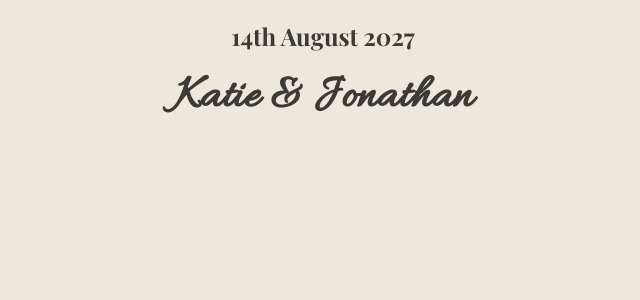
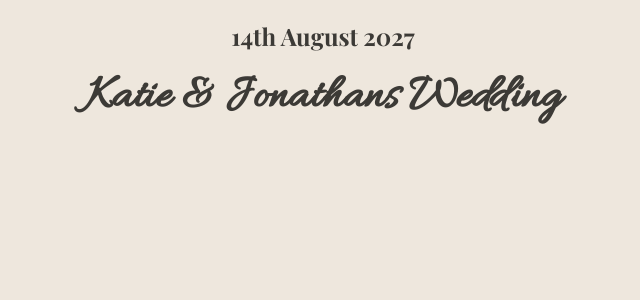
Before and after one commit to jag1989/garrett-wedding, a Vue app: page / in a window 1280 px wide. Shown: the top 300 px of the page, without its empty margins (317-957 px from the left). Built offline with nearby package versions, Linux system fonts and the light colour scheme.

Commit message:
Update title test

```diff
--- a/src/App.vue
+++ b/src/App.vue
@@ -4,7 +4,7 @@
 <template>
   <header>
     <h2>14th August 2027</h2>
-    <h1 class="names">Katie & Jonathan</h1>
+    <h1 class="names">Katie & Jonathans Wedding</h1>
   </header>
 </template>
 
```
